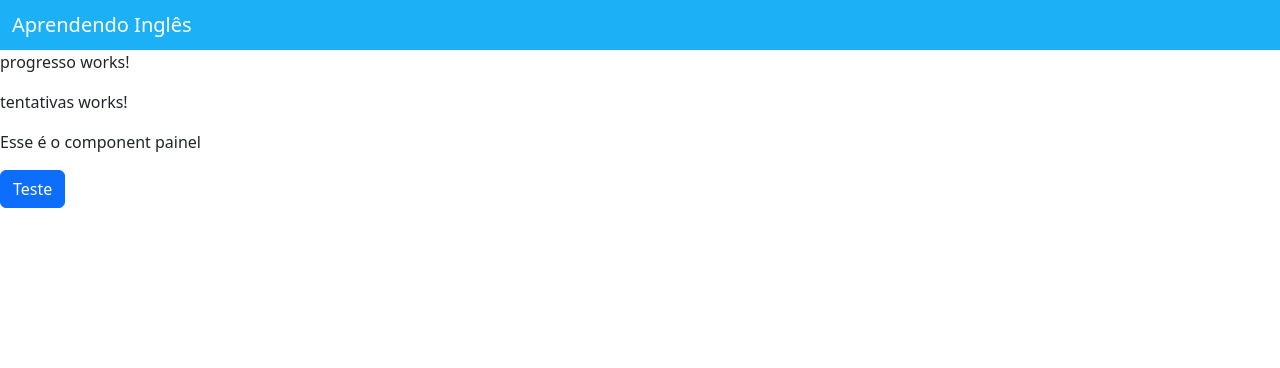
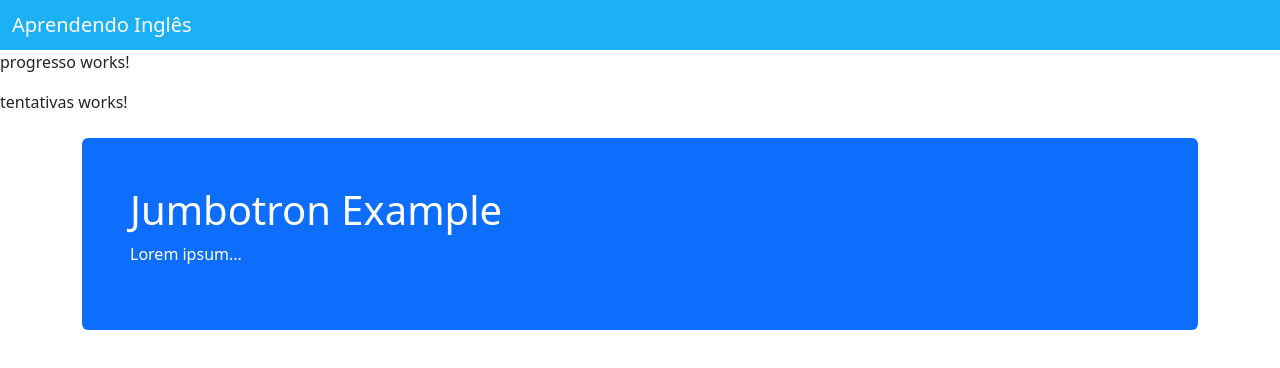
Before and after one commit to LuizMafraJNR/training-english, an Angular app: page / in a window 1280 px wide. Shown: the top 368 px of the page. Built offline with nearby package versions, Linux system fonts and the light colour scheme.

Commit message:
Jumbotron

```diff
--- a/src/app/painel/painel.component.html
+++ b/src/app/painel/painel.component.html
@@ -1,5 +1,9 @@
 <app-progresso></app-progresso>
 <app-tentativas></app-tentativas>
-<p>Esse é o component painel</p>
 
-<button class="btn btn-primary">Teste</button>
+<div class="container">
+  <div class="mt-4 p-5 bg-primary text-white rounded">
+    <h1>Jumbotron Example</h1>
+    <p>Lorem ipsum...</p>
+  </div>
+</div>
```
